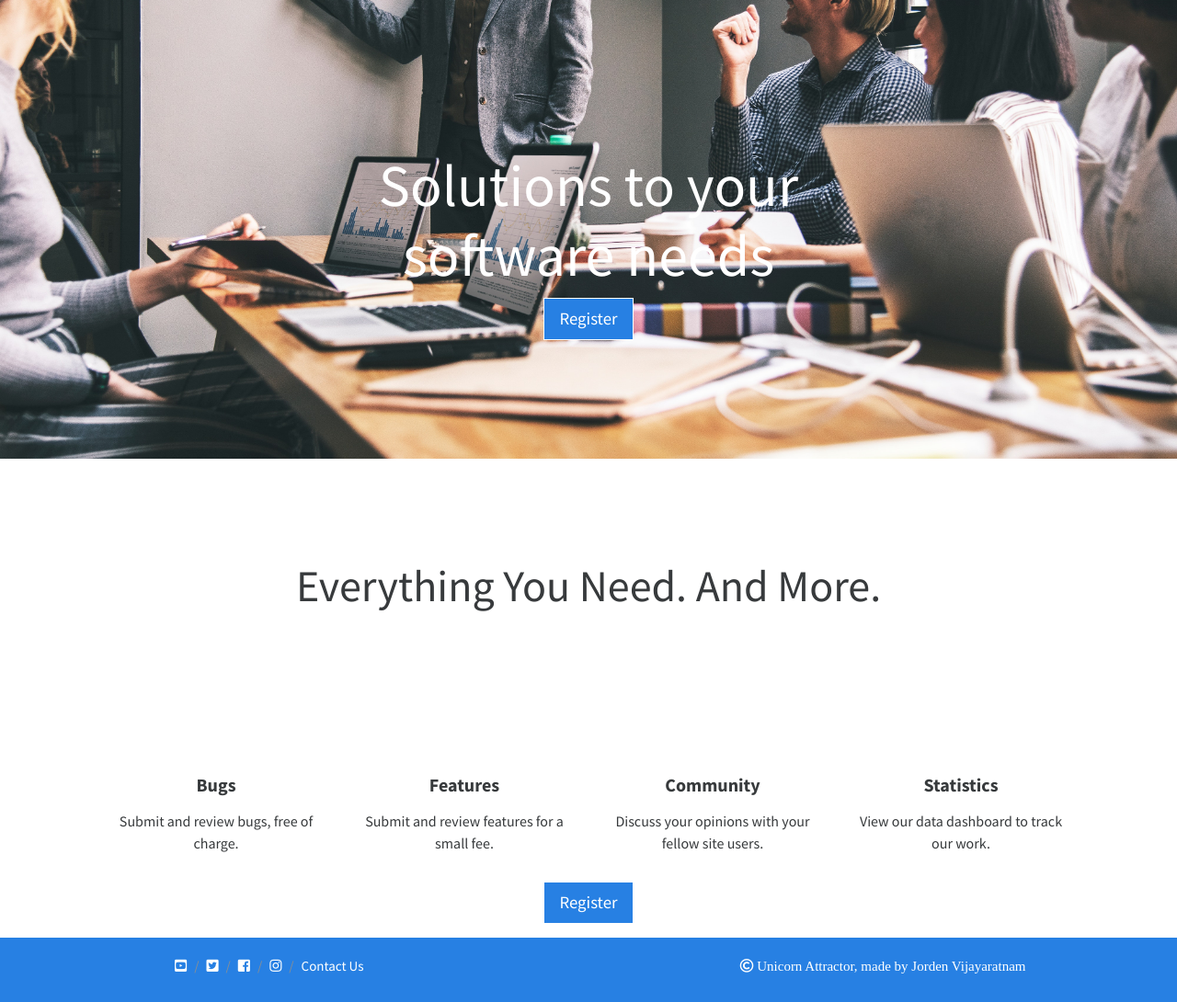
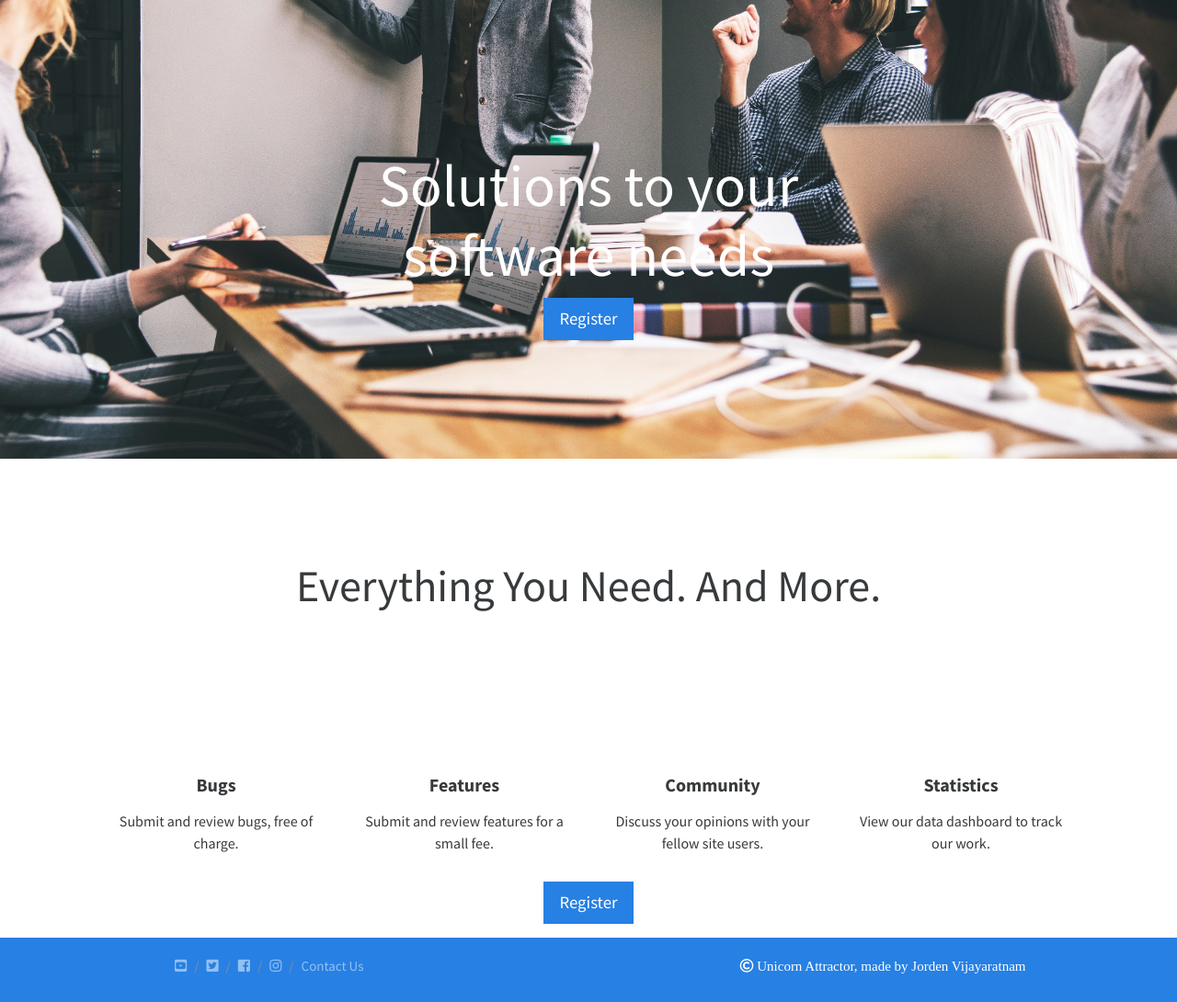
Before and after one commit to Jorden-V/UnicornAttractor---Milestone-4, a Django app: page / in a window 1280 px wide. Shown: the part 56-1146 px from the top of the page at 92% size. Run offline with Django 3.2, Linux system fonts and the light colour scheme; some libraries are stand-ins or nearby versions.

Commit message:
updateds anchor tags in footer to match nav

```diff
--- a/static/css/style.css
+++ b/static/css/style.css
@@ -175,13 +175,15 @@ footer,
 
 footer,
 a {
-    color: white;
+    color: rgba(255,255,255,0.5);
 }
 
-.btn {
-    border-color: white;
+footer,
+a:hover {
     color: white;
+    text-decoration: none;
 }
+
 
 .breadcrumb {
     display: -webkit-box;
--- a/templates/base.html
+++ b/templates/base.html
@@ -91,11 +91,11 @@
                     <li class="breadcrumb-item"> <a target="_blank" href=""><i class="fab fa-twitter-square hvr-grow" aria-hidden="true"></i></a></li>
                     <li class="breadcrumb-item"> <a target="_blank" href=""><i class="fab fa-facebook-square hvr-grow" aria-hidden="true"></i></a></li>
                     <li class="breadcrumb-item"> <a target="_blank" href=""><i class="fab fa-instagram hvr-grow" aria-hidden="true"></i></a></li>
-                    <li class="breadcrumb-item"><a href="#">Contact Us</a></li>
+                    <li class="breadcrumb-item"> <a href="#">Contact Us</a></li>
                 </ol>
             </div>
             <div class="col-6 copyright-footer">
-                <a target="_blank" href=""><i class="far fa-copyright"> Unicorn Attractor, made by Jorden Vijayaratnam </i></a>
+                <i class="far fa-copyright"> Unicorn Attractor, made by Jorden Vijayaratnam </i>
             </div>
         </div>
     </footer>
```
